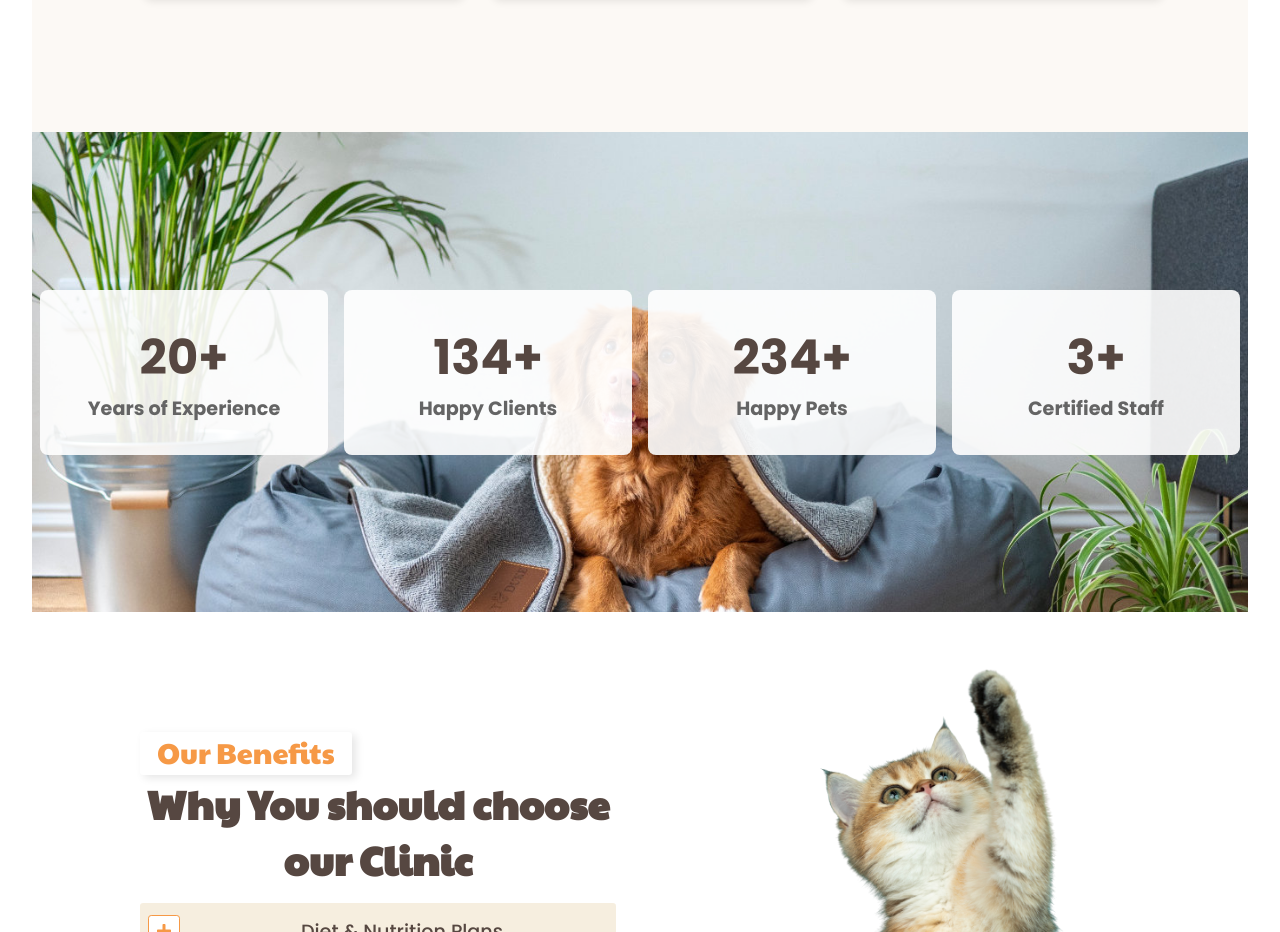
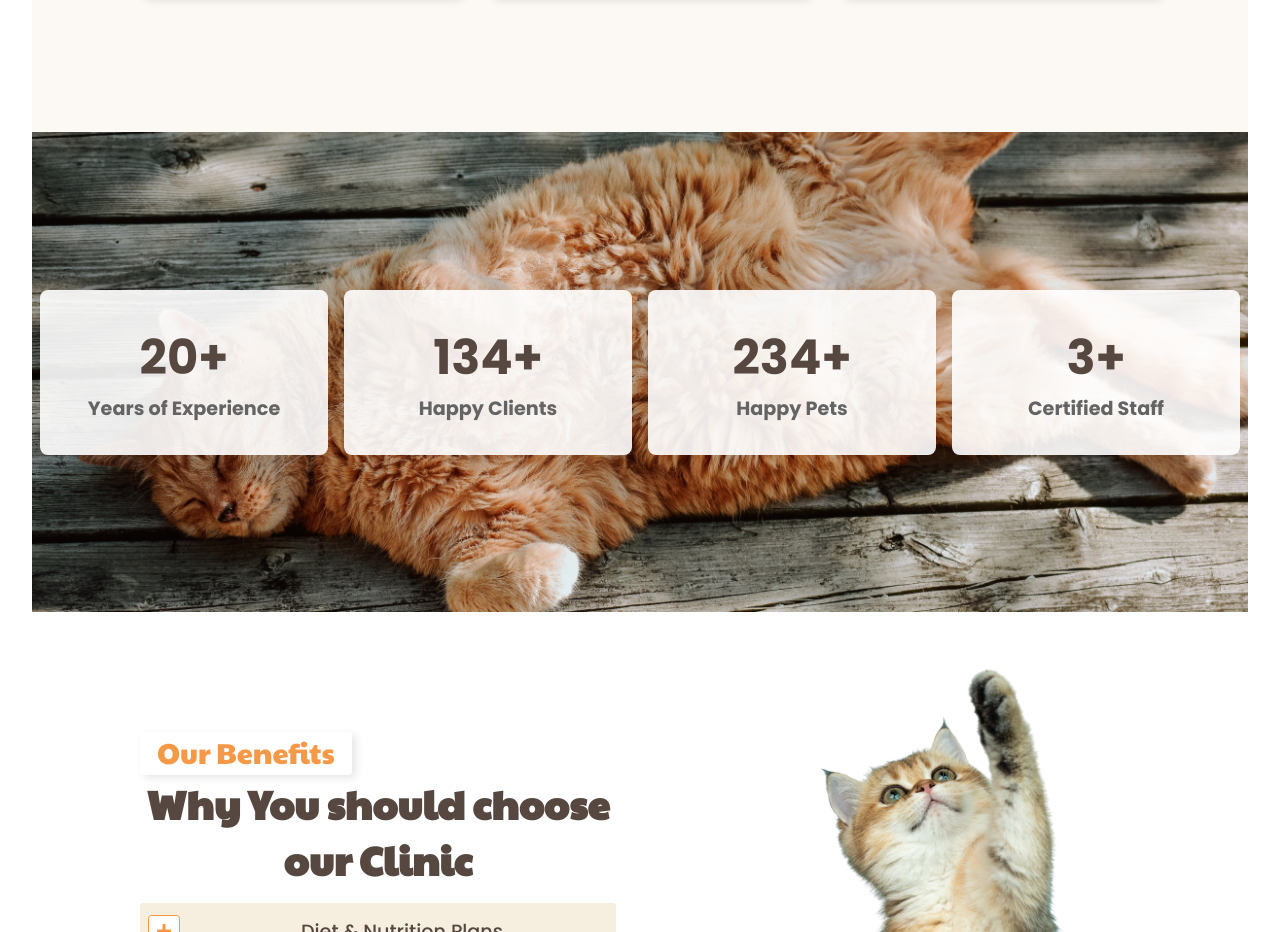
Before and after one commit to EnFlorian/vetmed, a React (Vite) app: page / in a window 1280 px wide. Shown: the part 2460-3392 px from the top of the page. Built offline with nearby package versions, Linux system fonts and the light colour scheme.

Commit message:
Chore: Removed images

```diff
--- a/src/components/layout/StatsSection/StatsSection.scss
+++ b/src/components/layout/StatsSection/StatsSection.scss
@@ -4,7 +4,7 @@
   align-items: center;
   justify-content: center;
   min-height: 60vh;
-  background-image: url("../../../assets/images/hero-image-1.jpg");
+  background-image: url("../../../assets/images/section-image-2.jpg");
   background-repeat: no-repeat;
   background-position: center;
   background-attachment: fixed;
```
Also changed, not shown: src/assets/images/wieger-stienstra-SDWbEi94QG0-unsplash.jpg (deleted).
